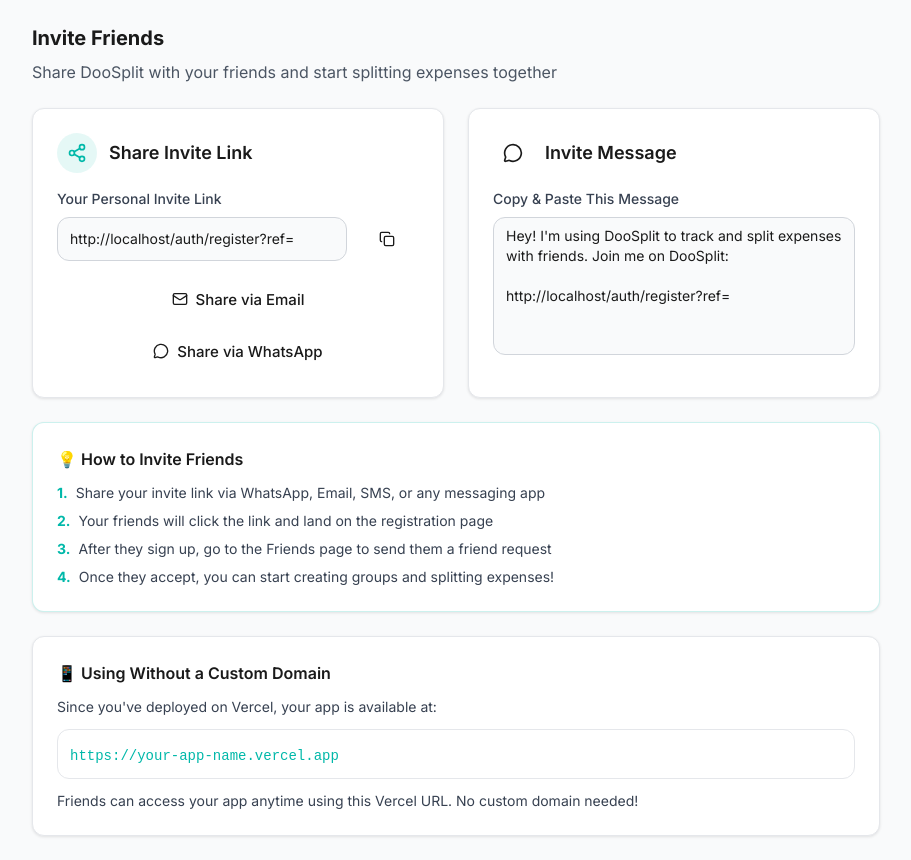
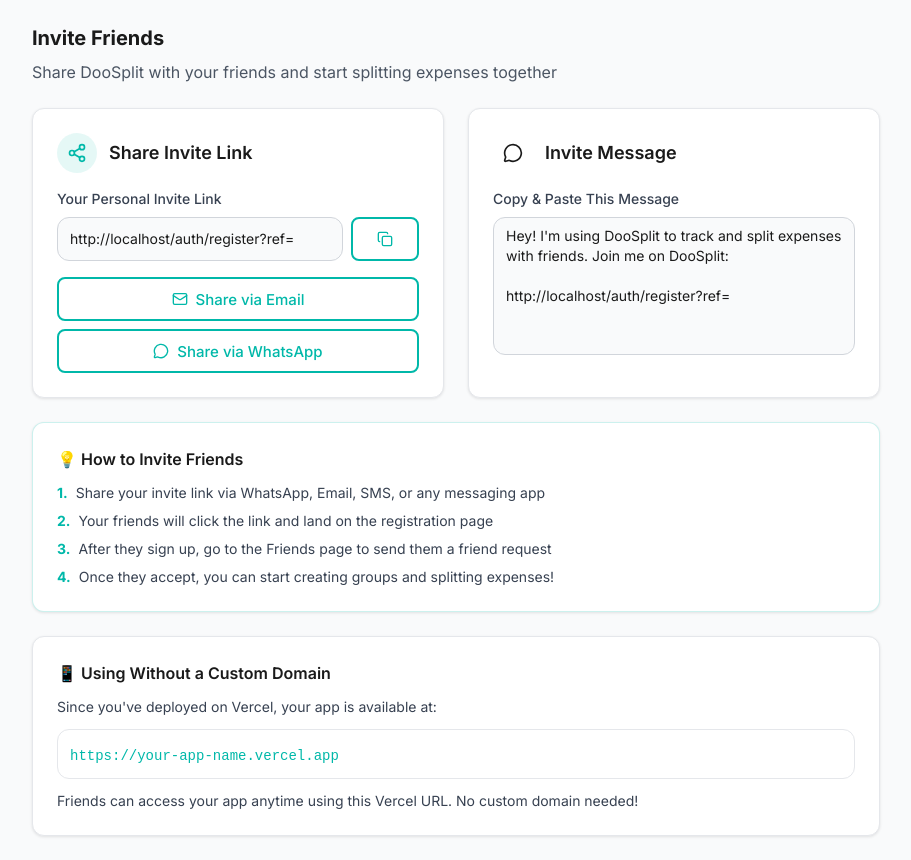
Before and after one commit to abhishek98as/DooSplit, a Next.js app: page /invite in a window 1280 px wide. Shown: the whole page, without its empty margins (184-1095 px from the left). Built offline with nearby package versions, Linux system fonts and the light colour scheme; no server answers.

Commit message:
fix: Fix Button variants and navigator.share check in invite page

```diff
--- a/src/app/invite/page.tsx
+++ b/src/app/invite/page.tsx
@@ -87,7 +87,7 @@
               <Button
                 onClick={copyToClipboard}
                 className="px-4"
-                variant="outline"
+                variant="secondary"
               >
                 {copied ? (
                   <Check className="h-4 w-4 text-success" />
@@ -106,7 +106,7 @@
           <div className="space-y-2">
             <Button
               onClick={shareViaEmail}
-              variant="outline"
+              variant="secondary"
               className="w-full justify-start"
             >
               <Mail className="h-4 w-4 mr-2" />
@@ -114,16 +114,16 @@
             </Button>
             <Button
               onClick={shareViaWhatsApp}
-              variant="outline"
+              variant="secondary"
               className="w-full justify-start"
             >
               <MessageCircle className="h-4 w-4 mr-2" />
               Share via WhatsApp
             </Button>
-            {typeof navigator !== "undefined" && navigator.share && (
+            {typeof navigator !== "undefined" && "share" in navigator && (
               <Button
                 onClick={shareViaNativeShare}
-                variant="outline"
+                variant="secondary"
                 className="w-full justify-start"
               >
                 <Share2 className="h-4 w-4 mr-2" />
```
Also changed, not shown: vercel.json.
